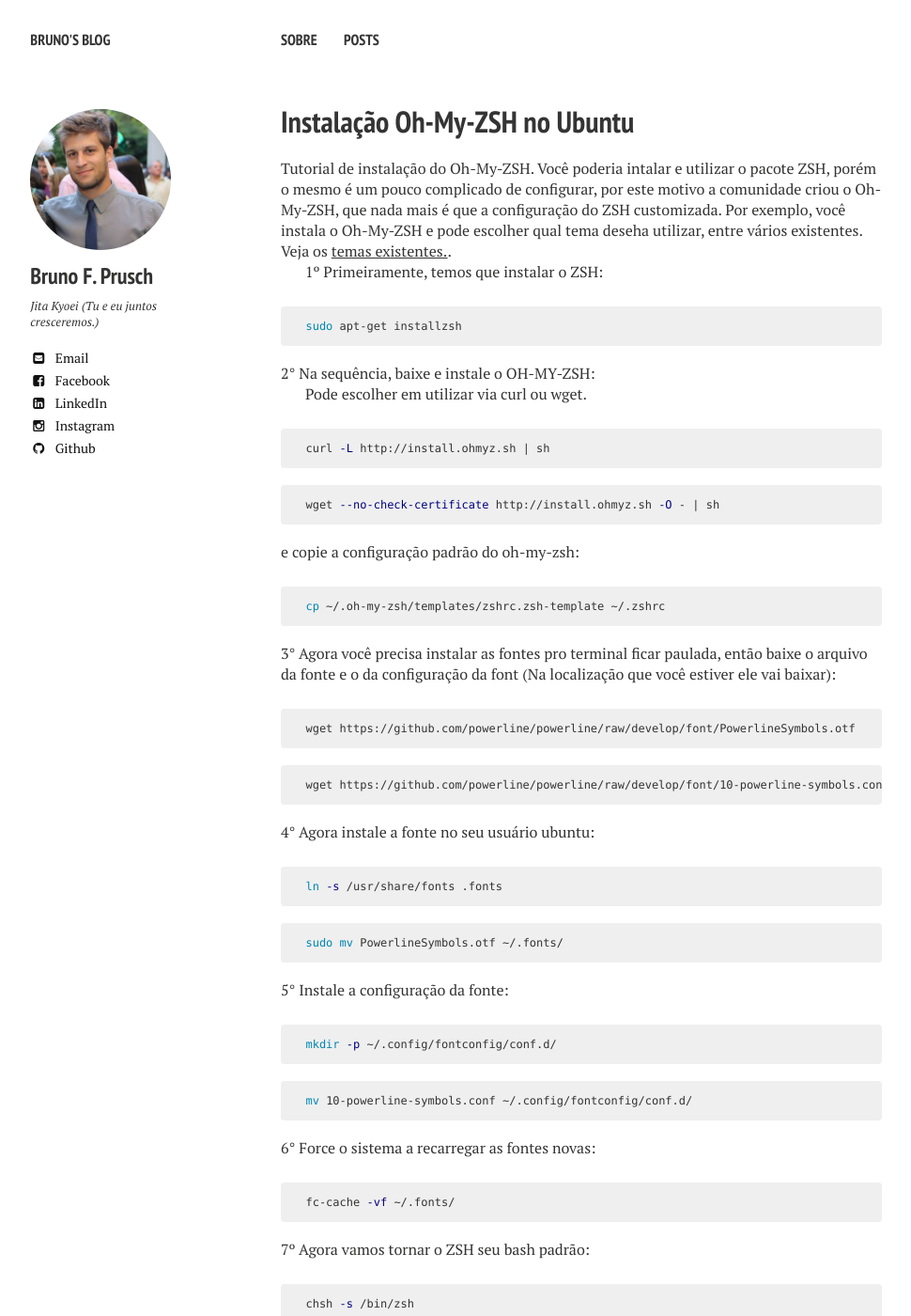
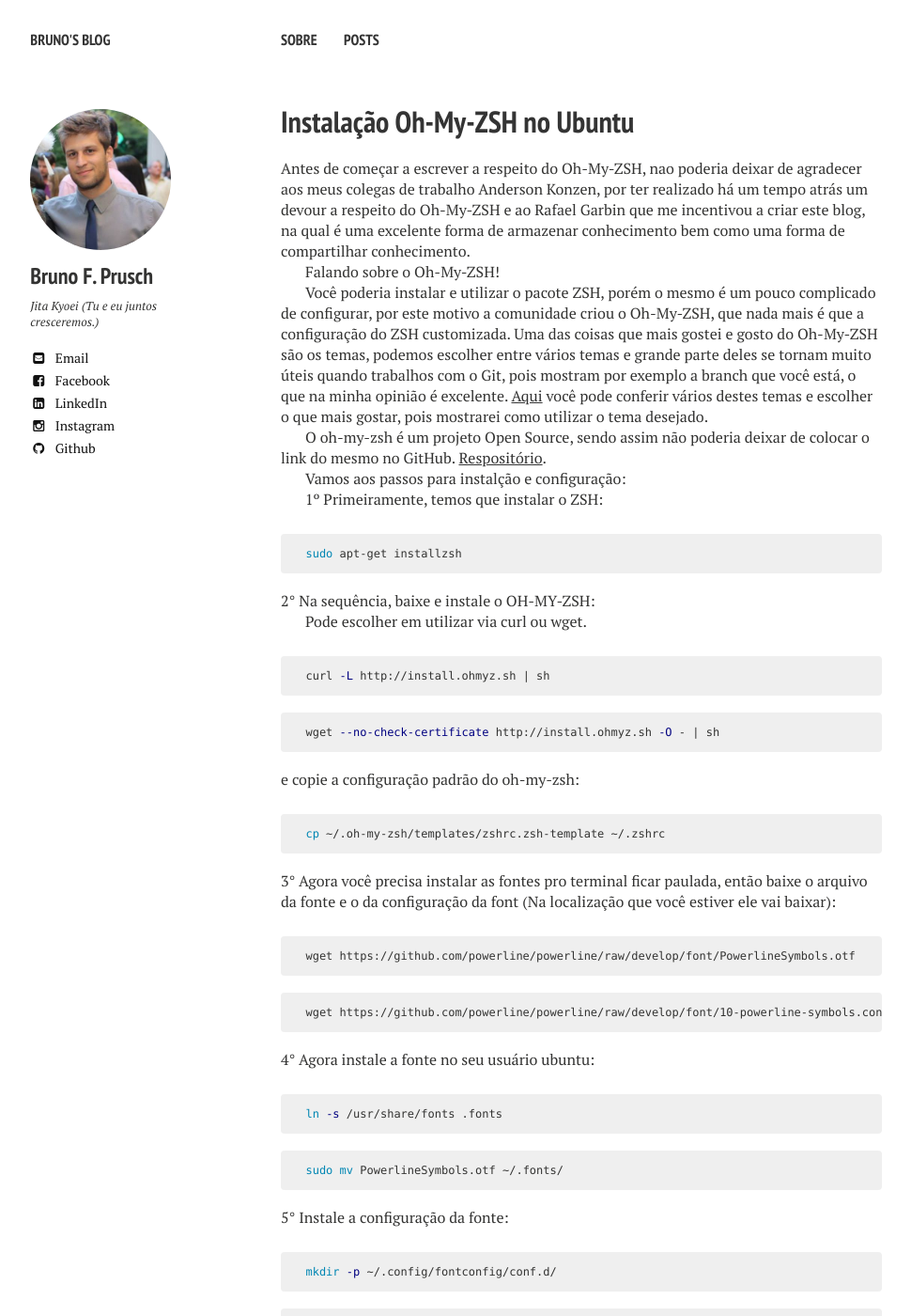
Before and after one commit to brunofprusch/brunofprusch.github.io, a Jekyll site: the page built from _posts/2016-04-22-Instalacao-Oh-My-ZSH-Ubuntu.md, in a window 1280 px wide and 1400 px high. Shown: the whole window at 94% size, without its empty margins (21-991 px from the left). Built offline with Jekyll 4.4.1, drawn with Linux system fonts in a browser that asks for light colours; nearby versions of some CDN libraries; comment, search, counter and statistics services are not loaded; some of the changed text lies outside the part shown.

Commit message:
Change the first post.

```diff
--- a/_posts/2016-04-22-Instalacao-Oh-My-ZSH-Ubuntu.md
+++ b/_posts/2016-04-22-Instalacao-Oh-My-ZSH-Ubuntu.md
@@ -7,7 +7,16 @@ tags: [intro, beginner, jekyll, tutorial]
 comments: true
 ---
 
-Tutorial de instalação do Oh-My-ZSH. Você poderia intalar e utilizar o pacote ZSH, porém o mesmo é um pouco complicado de configurar, por este motivo a comunidade criou o Oh-My-ZSH, que nada mais é que a configuração do ZSH customizada. Por exemplo, você instala o Oh-My-ZSH e pode escolher qual tema deseha utilizar, entre vários existentes. Veja os [temas existentes.](https://github.com/robbyrussell/oh-my-zsh/wiki/themes).
+Antes de começar a escrever a respeito do Oh-My-ZSH, nao poderia deixar de agradecer aos meus colegas de trabalho Anderson Konzen, por ter realizado há um tempo atrás um devour a respeito do Oh-My-ZSH e ao Rafael Garbin que me incentivou a criar este blog, na qual é uma excelente forma de armazenar conhecimento bem como uma forma de compartilhar conhecimento.
+
+Falando sobre o Oh-My-ZSH!
+
+Você poderia instalar e utilizar o pacote ZSH, porém o mesmo é um pouco complicado de configurar, por este motivo a comunidade criou o Oh-My-ZSH, que nada mais é que a configuração do ZSH customizada.
+Uma das coisas que mais gostei e gosto do Oh-My-ZSH são os temas, podemos escolher entre vários temas e grande parte deles se tornam muito úteis quando trabalhos com o Git, pois mostram por exemplo a branch que você está, o que na minha opinião é excelente. [Aqui](https://github.com/robbyrussell/oh-my-zsh/wiki/themes) você pode conferir vários destes temas e escolher o que mais gostar, pois mostrarei como utilizar o tema desejado.
+
+O oh-my-zsh é um projeto Open Source, sendo assim não poderia deixar de colocar o link do mesmo no GitHub. [Respositório](https://github.com/robbyrussell/oh-my-zsh).
+
+Vamos aos passos para instalção e configuração:
 
 1º Primeiramente, temos que instalar o ZSH:
 
@@ -82,17 +91,17 @@ e copie a configuração padrão do oh-my-zsh:
 {% endhighlight %}
 
 
-8º Como eu curto o tema agnoster, configuro o oh-my-zsh para usar ele. Edite o arquivo de configuração:
+8º Conforme comentei antes sobre a questão dos temas, eu curto o tema padrão que se chama "robbyrussell", configuro o oh-my-zsh para usar ele, mas pode escolher o tema que desejar. Edite o arquivo de configuração da seguinte forma:
 
 {% highlight bash %}
   gedit ~/.zshrc
 {% endhighlight %}
 
-Mude a linha da propriedade "ZSH_THEME" para usar o tema, substitua o tema pelo agnoster. A linha deve ficar assim:
+Mude a linha da propriedade "ZSH_THEME" para usar o tema que desejar, no meu caso "robbyrussell" A linha deve ficar assim:
 
 {% highlight bash %}
-  ZSH_THEME="agnoster"
+  ZSH_THEME="robbyrussell"
 {% endhighlight %}
 
 
-9° Salve e reinicie seu pc......Agora é só alegria!
+9° Agora salve, reinicie seu pc e se tudo der certo é só correr para o abraço!
```
